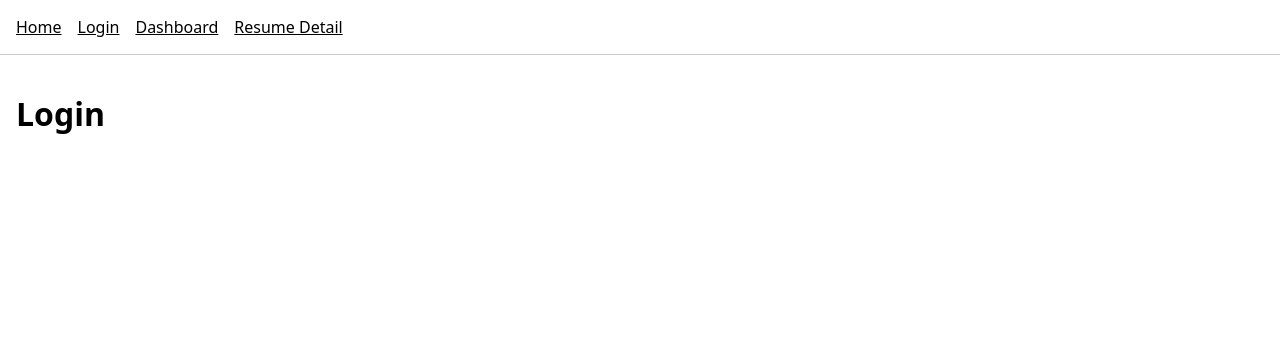
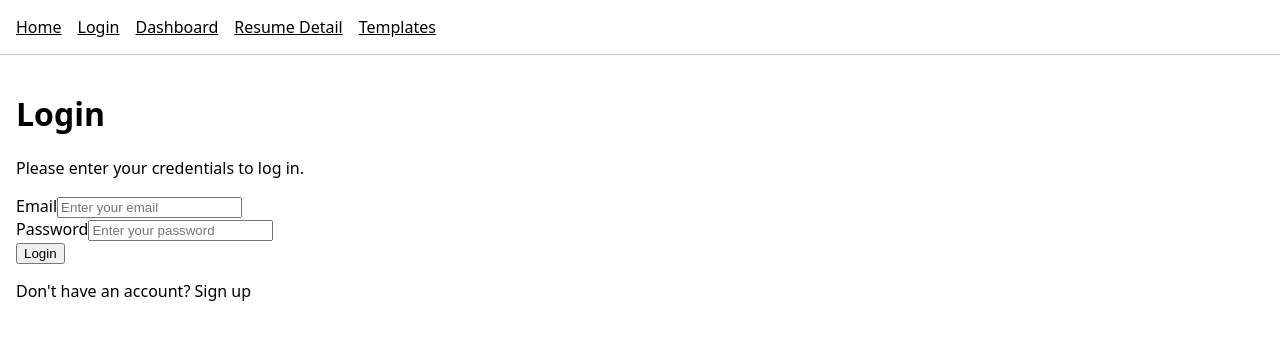
Before and after one commit to khushijmverma-beep/Rezz, a Next.js app: page /login in a window 1280 px wide. Shown: the top 340 px of the page. Built offline with nearby package versions, Linux system fonts and the light colour scheme.

Commit message:
Build page skeletons and navigation

```diff
--- a/app/login/page.tsx
+++ b/app/login/page.tsx
@@ -1,3 +1,37 @@
+import Link from "next/link";
 export default function LoginPage() {
-  return <h1>Login</h1>;
+  return (
+    <main>
+      <h1>Login</h1>
+
+      <p>Please enter your credentials to log in.</p>
+
+      <form>
+        <div>
+          <label htmlFor="email">Email</label>
+          <input
+            id="email"
+            type="email"
+            placeholder="Enter your email"
+          />
+        </div>
+
+        <div>
+          <label htmlFor="password">Password</label>
+          <input
+            id="password"
+            type="password"
+            placeholder="Enter your password"
+          />
+        </div>
+
+        <Link href="/dashboard">
+        <button type="button">Login</button>
+        </Link>
+
+      </form>
+
+      <p>Don't have an account? Sign up</p>
+    </main>
+  );
 }
--- a/components/Navbar.tsx
+++ b/components/Navbar.tsx
@@ -7,6 +7,7 @@ export default function Navbar() {
       <Link href="/login">Login</Link>
       <Link href="/dashboard">Dashboard</Link>
       <Link href="/resume/demo">Resume Detail</Link>
+      <Link href="/templates">Templates</Link>
     </nav>
   );
 }
```
Also changed, not shown: app/dashboard/page.tsx (+30 -1 lines), app/page.tsx (+20 -1 lines), app/resume/[id]/page.tsx (+26 -1 lines), app/templates/page.tsx (added, +26 -0 lines).
